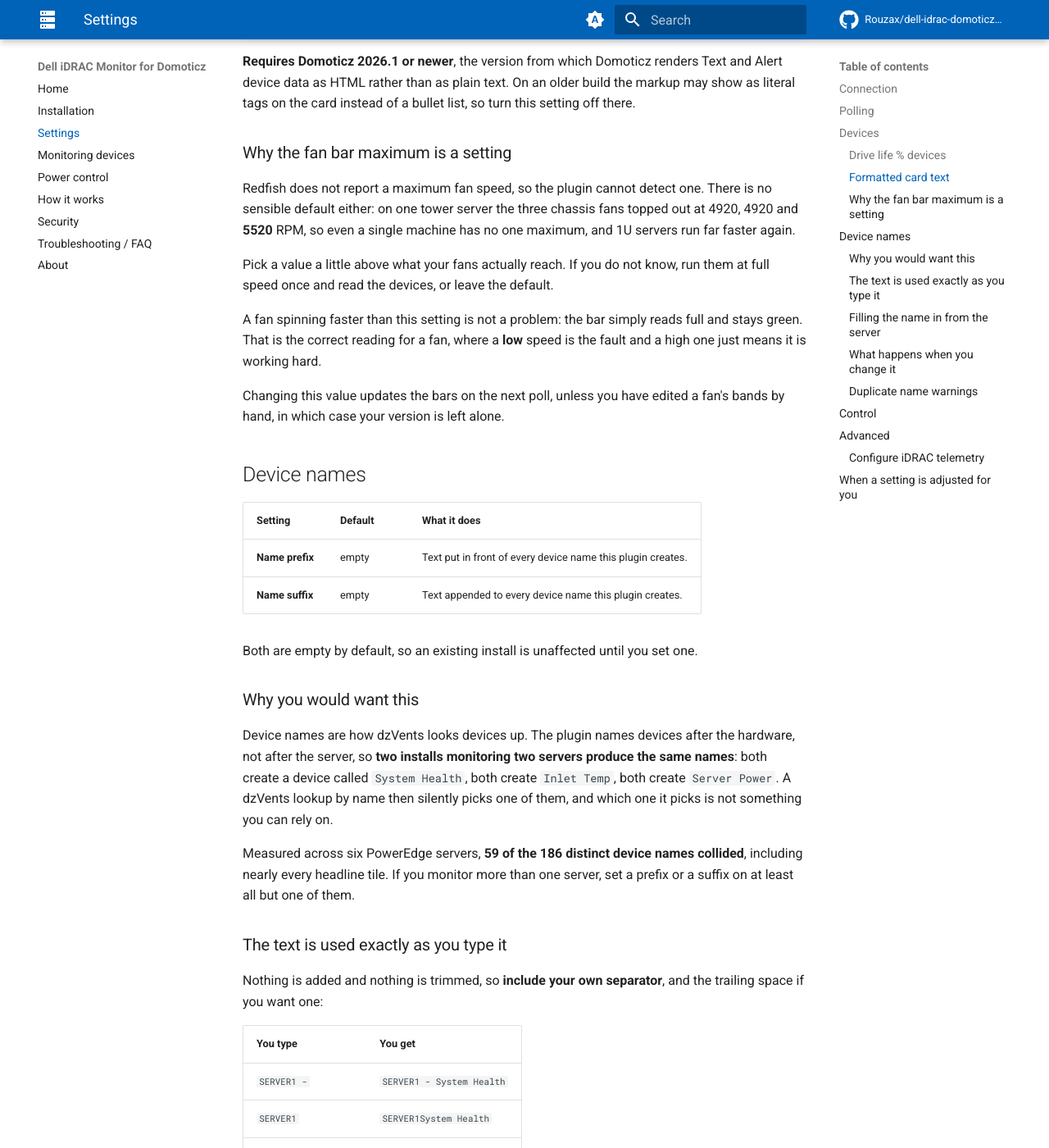
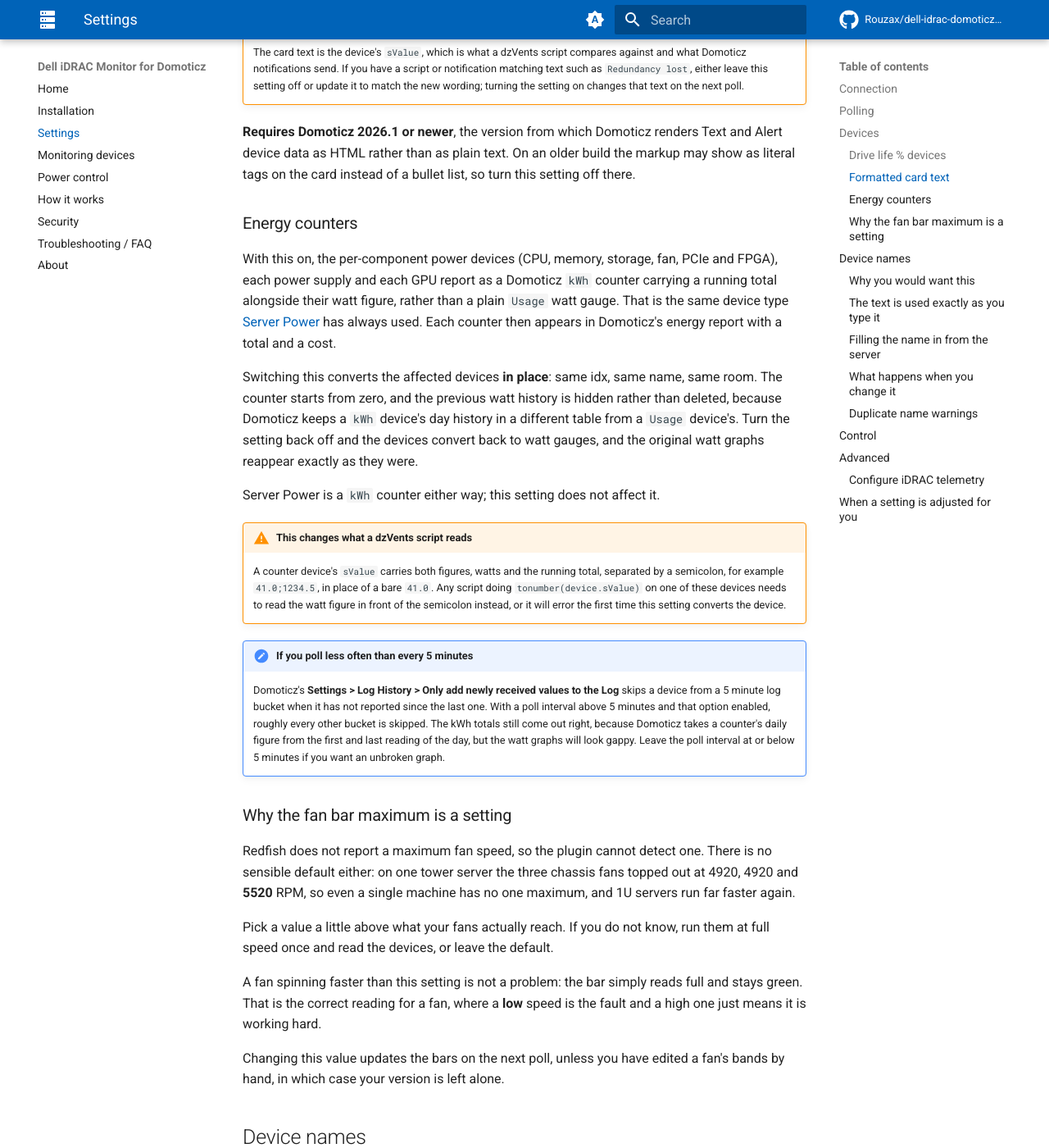
Before and after one commit to Rouzax/dell-idrac-domoticz-plugin, an MkDocs documentation site: the page built from docs/settings.md, in a window 1280 px wide and 1400 px high, scrolled down 4405 px. Shown: the whole window at 82% size. Built offline with MkDocs 1.6.1 and Material for MkDocs 9.7.7, drawn with Linux system fonts in a browser that asks for light colours; comment, search, counter and statistics services are not loaded; some of the changed text lies outside the part shown.

Commit message:
docs: document the per-component energy counters

```diff
--- a/docs/settings.md
+++ b/docs/settings.md
@@ -44,6 +44,7 @@
 | **Drive life warning (%)** | 10 | Warn when a drive reports less predicted media life remaining than this. Only applies to drives that report the figure at all, which in practice means SSDs. |
 | **Drive life % devices** | off | A second device per drive reporting predicted media life as a graphable percentage. See below. |
 | **Formatted card text** | on | Renders System Health and Power Redundancy as a bullet list with a link to the iDRAC, instead of a single line of text. See below. |
+| **Energy counters** | on | Reports per-component power, each power supply and each GPU as a kWh counter with a running total, instead of a plain watt gauge. See below. |
 | **Fan bar maximum (RPM)** | 6000 | Top of the scale on fan bar graphs. `0` switches fan bars off. See below. |
 
 Turning off a family also skips the requests that fetch it, so on a server with many drives, switching **Physical drives** off measurably shortens the slow tier.
@@ -73,6 +74,26 @@
     The card text is the device's `sValue`, which is what a dzVents script compares against and what Domoticz notifications send. If you have a script or notification matching text such as `Redundancy lost`, either leave this setting off or update it to match the new wording; turning the setting on changes that text on the next poll.
 
 **Requires Domoticz 2026.1 or newer**, the version from which Domoticz renders Text and Alert device data as HTML rather than as plain text. On an older build the markup may show as literal tags on the card instead of a bullet list, so turn this setting off there.
+
+### Energy counters
+
+With this on, the per-component power devices (CPU, memory, storage, fan, PCIe and FPGA), each power supply and each GPU report as a Domoticz `kWh` counter carrying a running total alongside their watt figure, rather than a plain `Usage` watt gauge. That is the same device type [Server Power](devices.md#energy) has always used. Each counter then appears in Domoticz's energy report with a total and a cost.
+
+Switching this converts the affected devices **in place**: same idx, same name, same room. The counter starts from zero, and the previous watt history is hidden rather than deleted, because Domoticz keeps a `kWh` device's day history in a different table from a `Usage` device's. Turn the setting back off and the devices convert back to watt gauges, and the original watt graphs reappear exactly as they were.
+
+Server Power is a `kWh` counter either way; this setting does not affect it.
+
+!!! warning "This changes what a dzVents script reads"
+    A counter device's `sValue` carries both figures, watts and the running total, separated by a semicolon, for example `41.0;1234.5`, in place of a bare `41.0`. Any script doing `tonumber(device.sValue)` on one of these devices needs to read the watt figure in front of the semicolon instead, or it will error the first time this setting converts the device.
+
+!!! note "If you poll less often than every 5 minutes"
+
+    Domoticz's **Settings > Log History > Only add newly received values to the Log** skips a
+    device from a 5 minute log bucket when it has not reported since the last one. With a poll
+    interval above 5 minutes and that option enabled, roughly every other bucket is skipped.
+    The kWh totals still come out right, because Domoticz takes a counter's daily figure from
+    the first and last reading of the day, but the watt graphs will look gappy. Leave the poll
+    interval at or below 5 minutes if you want an unbroken graph.
 
 ### Why the fan bar maximum is a setting
 
```
Also changed, not shown: CHANGELOG.md (+8 -0 lines), docs/devices.md (+24 -10 lines).
